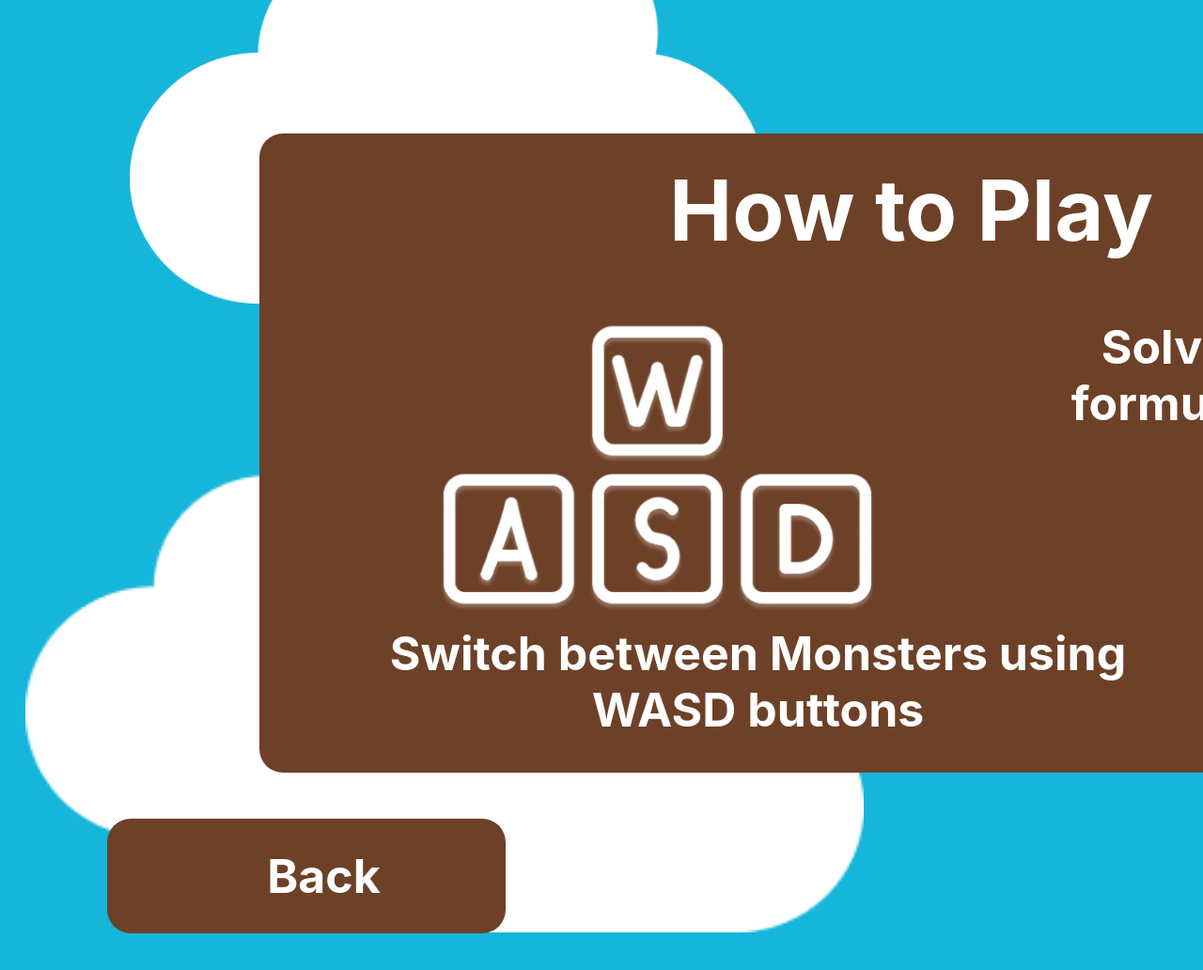
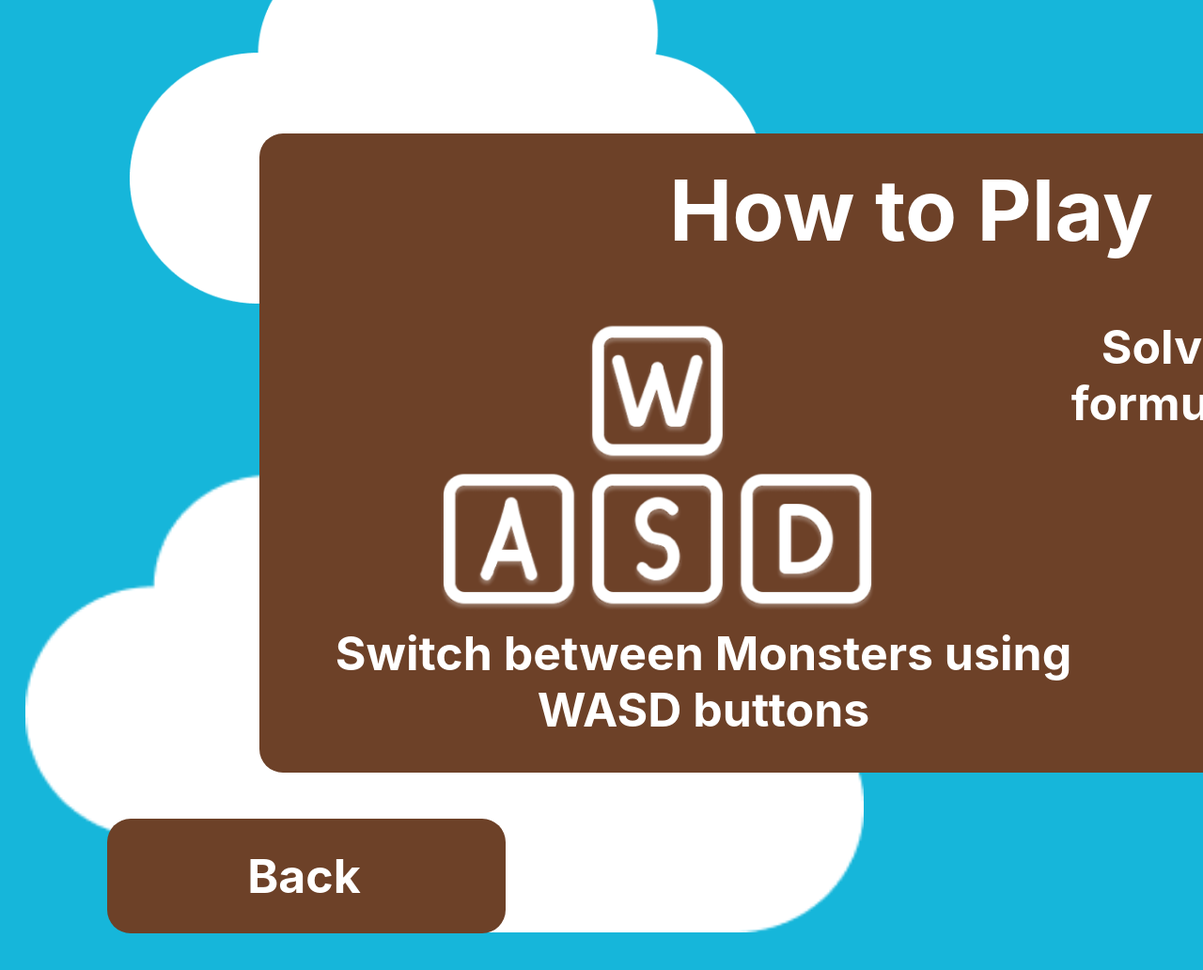
Before and after one commit to uwohci23/Group4, a website built with webpack: page src/info_screen.html in a window 1280 px wide. Shown: the top 1032 px of the page at 94% size. Built offline with nearby package versions, Linux system fonts and the light colour scheme.

```diff
--- a/src/styles/info_screen.css
+++ b/src/styles/info_screen.css
@@ -91,7 +91,7 @@
 
 #continue {
 	top: 902px;
-	left: 1502px;
+	left: 1490px;
 	width: 297px;
 	height: 95px;
 	overflow: hidden;
@@ -119,7 +119,7 @@
 
 #back {
 	top: 902px;
-	left: 196px;
+	left: 175px;
 	width: 297px;
 	height: 95px;
 	overflow: hidden;
@@ -161,7 +161,7 @@
 
 #switch_between_monsters_using_wasd_buttons {
 	top: 665px;
-	left: 398px;
+	left: 340px;
 	width: 817px;
 	height: 170px;
 	overflow: hidden;
```
